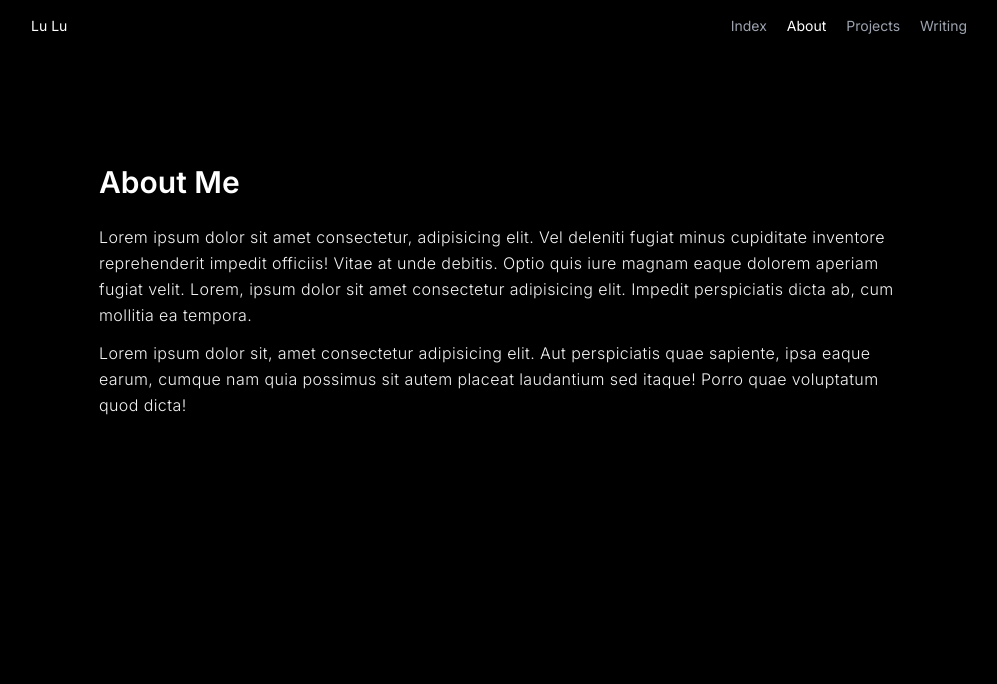
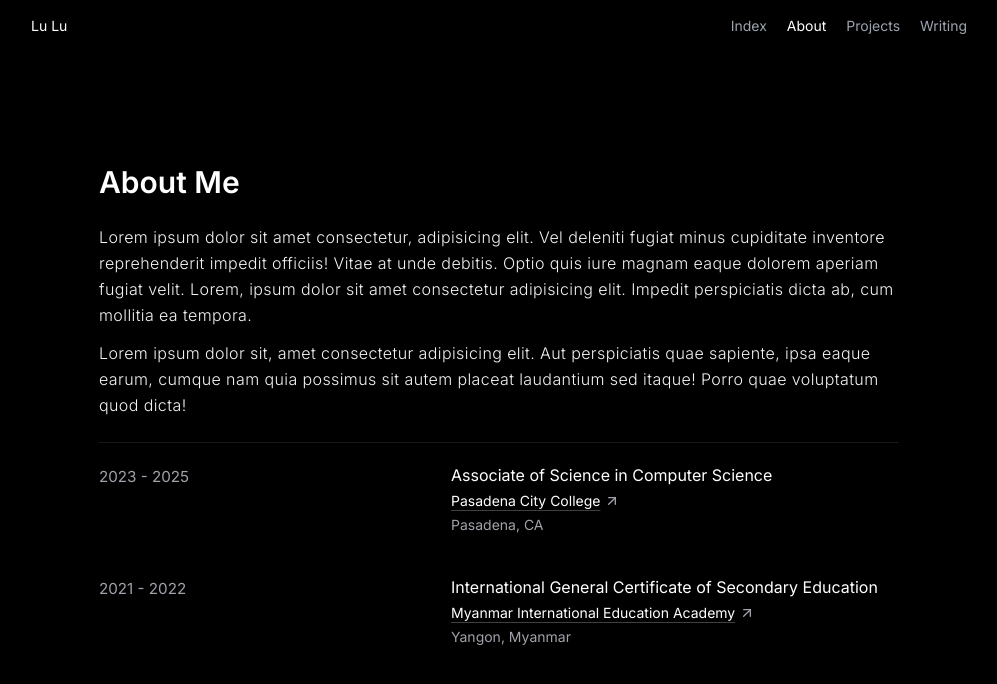
Before and after one commit to JstVex/portfolio, a Next.js app: page /about in a window 1280 px wide. Shown: the top 684 px of the page, without its empty margins (141-1138 px from the left). Built offline with nearby package versions, Linux system fonts and the light colour scheme.

Commit message:
Add Education section

```diff
--- a/app/about/page.tsx
+++ b/app/about/page.tsx
@@ -1,10 +1,12 @@
 import Main from "@/components/Layouts";
 import AboutMe from "@/components/About/AboutMe";
+import Education from "@/components/About/Education";
 
 const About = () => {
     return (
         <Main>
             <AboutMe />
+            <Education />
         </Main>
     );
 }
--- /dev/null
+++ b/components/About/Education.tsx
@@ -0,0 +1,60 @@
+import { ArrowUpRight } from "lucide-react";
+
+const Education = () => {
+    return (
+        <section className="mt-6 pt-5 border-t border-zinc-900">
+            <div className="md:pb-10 md:flex md:justify-between md:items-start">
+                <div className="text-lg md:my-0">
+                    <h3 className="text-zinc-400">
+                        <div className="text-[0.95rem] flex items-center">
+                            2023 - 2025
+                        </div>
+                    </h3>
+                </div>
+                <ul className="flex flex-col space-y-3 md:w-divider">
+                    <div className="list-content flex flex-col space-y-1 border-none pt-0">
+                        <div>
+                            Associate of Science in Computer Science
+                        </div>
+                        <div className="flex items-center gap-x-1">
+                            <a href="https://pasadena.edu/" target="_blank" className="text-sm underline underline-offset-4 decoration-zinc-700 transition-colors hover:decoration-zinc-500">
+                                Pasadena City College
+                            </a>
+                            <ArrowUpRight size={16} className="text-zinc-400" />
+                        </div>
+                        <div className="text-sm text-zinc-400">
+                            Pasadena, CA
+                        </div>
+                    </div>
+                </ul>
+            </div>
+            <div className="md:flex md:justify-between md:items-start">
+                <div className="text-lg mt-3 md:my-0">
+                    <h3 className="text-zinc-400">
+                        <div className="text-[0.95rem] flex items-center">
+                            2021 - 2022
+                        </div>
+                    </h3>
+                </div>
+                <ul className="flex flex-col space-y-3 md:w-divider">
+                    <div className="list-content flex flex-col space-y-1 border-none pt-0">
+                        <div>
+                            International General Certificate of Secondary Education
+                        </div>
+                        <div className="flex items-center gap-x-1">
+                            <a href="https://miea.vercel.app" target="_blank" className="text-sm underline underline-offset-4 decoration-zinc-700 transition-colors hover:decoration-zinc-500">
+                                Myanmar International Education Academy
+                            </a>
+                            <ArrowUpRight size={16} className="text-zinc-400" />
+                        </div>
+                        <div className="text-sm text-zinc-400">
+                            Yangon, Myanmar
+                        </div>
+                    </div>
+                </ul>
+            </div>
+        </section >
+    );
+}
+
+export default Education;
```
